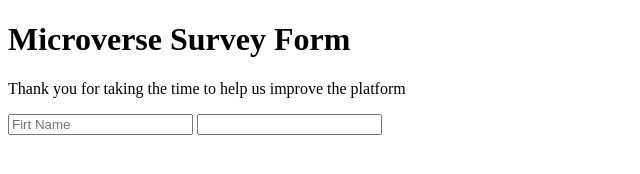
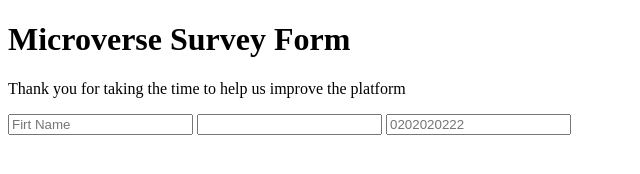
Before and after one commit to toliboff/tolib-and-kossi, a plain HTML site: page index.html in a window 1280 px wide. Shown: the whole page, without its empty margins (0-640 px from the left). Drawn offline with Linux system fonts and the light colour scheme.

Commit message:
added number input

```diff
--- a/index.html
+++ b/index.html
@@ -14,6 +14,7 @@
    <form action="" id="survey form">
      <input type="text" name="" id="name" required placeholder="Firt Name">
      <input type="email" id="email">
+     <input type="number" name="number" id="number" required placeholder="0202020222">
    </form>
 
     <script  src="js/index.js"></script>
```
